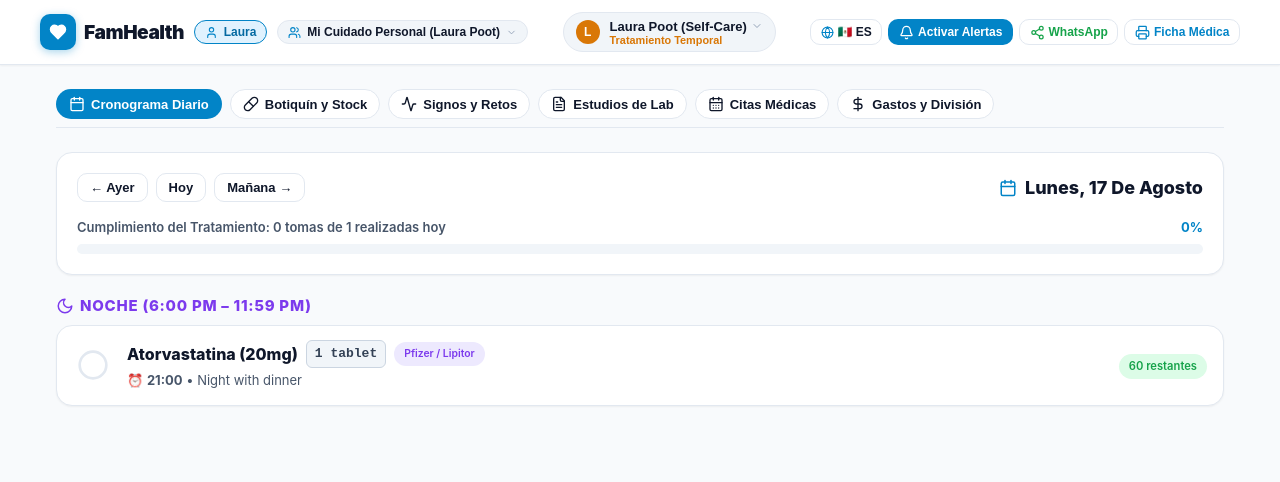
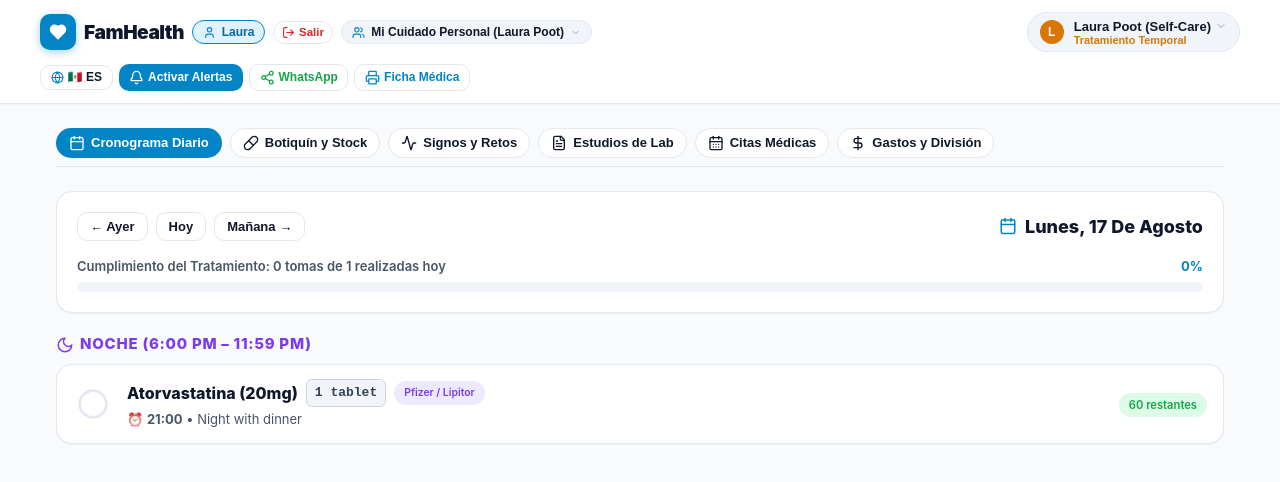
Before and after one commit to jpootpb/famhealth-app, a React (Vite) app: page / in a window 1280 px wide. Both pictures are taken after a click on the button 640 px from the left and 474 px from the top of the page. Shown: the top 482 px of the page. Built offline with nearby package versions, Linux system fonts and the light colour scheme.

Commit message:
fix(auth): add 1-click header logout button and fix patient auto-selection on space switch

```diff
--- a/src/components/layout/Header.tsx
+++ b/src/components/layout/Header.tsx
@@ -13,6 +13,7 @@ import {
   Users,
   Globe,
   User,
+  LogOut,
   ShieldCheck
 } from 'lucide-react';
 import { PatientSelector } from './PatientSelector';
@@ -24,7 +25,7 @@ import { requestNotificationPermission, sendLocalNotification } from '../../lib/
 import { getDailyDoseSlots, formatDateIso } from '../../utils/frequencyEngine';
 
 export const Header: React.FC<{ onPrintReport?: () => void }> = () => {
-  const { currentUser, activePatient, activeFamilyCircle, medications, doseLogs } = useApp();
+  const { currentUser, logoutUser, activePatient, activeFamilyCircle, medications, doseLogs } = useApp();
   const { t, language, setLanguage } = useLanguage();
 
   const [isPatientModalOpen, setIsPatientModalOpen] = useState(false);
@@ -112,8 +113,8 @@ export const Header: React.FC<{ onPrintReport?: () => void }> = () => {
             flexWrap: 'wrap'
           }}
         >
-          {/* Left: Brand Logo, User Profile & Family Circle Space Picker */}
-          <div style={{ display: 'flex', alignItems: 'center', gap: '0.625rem', flexWrap: 'wrap' }}>
+          {/* Left: Brand Logo, User Profile, Sign Out & Family Circle Space Picker */}
+          <div style={{ display: 'flex', alignItems: 'center', gap: '0.5rem', flexWrap: 'wrap' }}>
             <div style={{ display: 'flex', alignItems: 'center', gap: '0.5rem' }}>
               <div
                 style={{
@@ -154,6 +155,26 @@ export const Header: React.FC<{ onPrintReport?: () => void }> = () => {
               <strong style={{ fontSize: '0.75rem', color: 'var(--primary-hover)' }}>
                 {currentUser.name.split(' ')[0]}
               </strong>
+            </button>
+
+            {/* Direct 1-Click Sign Out Button */}
+            <button
+              onClick={logoutUser}
+              className="btn btn-secondary btn-sm"
+              style={{
+                display: 'flex',
+                alignItems: 'center',
+                gap: '0.25rem',
+                borderRadius: 'var(--radius-full)',
+                padding: '0.25rem 0.5rem',
+                color: 'var(--danger)'
+              }}
+              title={language === 'es' ? 'Cerrar Sesión' : 'Sign Out'}
+            >
+              <LogOut size={13} />
+              <span style={{ fontSize: '0.72rem', fontWeight: 700 }}>
+                {language === 'es' ? 'Salir' : 'Logout'}
+              </span>
             </button>
 
             {/* Family Circle Badge Selector */}
--- a/src/context/AppContext.tsx
+++ b/src/context/AppContext.tsx
@@ -12,7 +12,7 @@ import {
   MedicalStudy,
   UserAccount
 } from '../types';
-import { LocalStore } from '../lib/storage';
+import { LocalStore, guestUser } from '../lib/storage';
 import { sendLocalNotification } from '../lib/notifications';
 import { formatDateIso } from '../utils/frequencyEngine';
 import { generateFamilyInviteCode } from '../utils/familyEngine';
@@ -127,20 +127,20 @@ export const AppProvider: React.FC<{ children: ReactNode }> = ({ children }) =>
   const familyCircles = getUserVisibleFamilyCircles(currentUser, allFamilyCircles);
 
   const activeFamilyCircle = familyCircles.find(c => c.id === activeFamilyId) || familyCircles[0];
-  const currentFamilyId = activeFamilyCircle ? activeFamilyCircle.id : '';
+  const currentFamilyId = activeFamilyCircle ? activeFamilyCircle.id : (familyCircles[0]?.id || '');
 
-  // Filter entities by active family circle
-  const patients = allPatients.filter(p => p.familyId === currentFamilyId);
-  const medications = allMedications.filter(m => m.familyId === currentFamilyId);
-  const doseLogs = allDoseLogs.filter(d => d.familyId === currentFamilyId);
-  const vitals = allVitals.filter(v => v.familyId === currentFamilyId);
-  const campaigns = allCampaigns.filter(c => c.familyId === currentFamilyId);
-  const families = allFamilies.filter(f => f.familyId === currentFamilyId);
-  const expenses = allExpenses.filter(e => e.familyId === currentFamilyId);
-  const appointments = allAppointments.filter(a => a.familyId === currentFamilyId);
-  const studies = allStudies.filter(s => s.familyId === currentFamilyId);
+  // Filter entities by active family circle with backwards compatibility for unmigrated local storage
+  const patients = allPatients.filter(p => !p.familyId || p.familyId === currentFamilyId);
+  const medications = allMedications.filter(m => !m.familyId || m.familyId === currentFamilyId);
+  const doseLogs = allDoseLogs.filter(d => !d.familyId || d.familyId === currentFamilyId);
+  const vitals = allVitals.filter(v => !v.familyId || v.familyId === currentFamilyId);
+  const campaigns = allCampaigns.filter(c => !c.familyId || c.familyId === currentFamilyId);
+  const families = allFamilies.filter(f => !f.familyId || f.familyId === currentFamilyId);
+  const expenses = allExpenses.filter(e => !e.familyId || e.familyId === currentFamilyId);
+  const appointments = allAppointments.filter(a => !a.familyId || a.familyId === currentFamilyId);
+  const studies = allStudies.filter(s => !s.familyId || s.familyId === currentFamilyId);
 
-  // Active Patient inside current family
+  // Active Patient inside current family with automatic auto-selection fallback
   const activePatient = patients.find(p => p.id === activePatientId) || patients[0];
 
   const switchUser = (userId: string) => {
@@ -152,7 +152,7 @@ export const AppProvider: React.FC<{ children: ReactNode }> = ({ children }) =>
     const newActiveFamId = visible.length > 0 ? (visible.find(c => c.id === user.activeFamilyId)?.id || visible[0].id) : '';
     setActiveFamilyIdState(newActiveFamId);
 
-    const familyPatients = allPatients.filter(p => p.familyId === newActiveFamId);
+    const familyPatients = allPatients.filter(p => !p.familyId || p.familyId === newActiveFamId);
     if (familyPatients.length > 0) {
       setActivePatientIdState(familyPatients[0].id);
     }
@@ -184,16 +184,9 @@ export const AppProvider: React.FC<{ children: ReactNode }> = ({ children }) =>
   };
 
   const logoutUser = () => {
-    // Switch to clean guest state
-    const cleanGuest: UserAccount = {
-      id: 'guest',
-      name: 'Invitado',
-      email: 'guest@famhealth.app',
-      activeFamilyId: '',
-      joinedFamilyIds: []
-    };
-    setCurrentUser(cleanGuest);
+    setCurrentUser(guestUser);
     setActiveFamilyIdState('');
+    setActivePatientIdState('');
   };
 
   const setActiveFamilyId = (id: string) => {
@@ -201,7 +194,7 @@ export const AppProvider: React.FC<{ children: ReactNode }> = ({ children }) =>
     setCurrentUser(prev => ({ ...prev, activeFamilyId: id }));
 
     // When switching family, auto-select the first patient of that family
-    const familyPatients = allPatients.filter(p => p.familyId === id);
+    const familyPatients = allPatients.filter(p => !p.familyId || p.familyId === id);
     if (familyPatients.length > 0) {
       setActivePatientIdState(familyPatients[0].id);
     }
```
